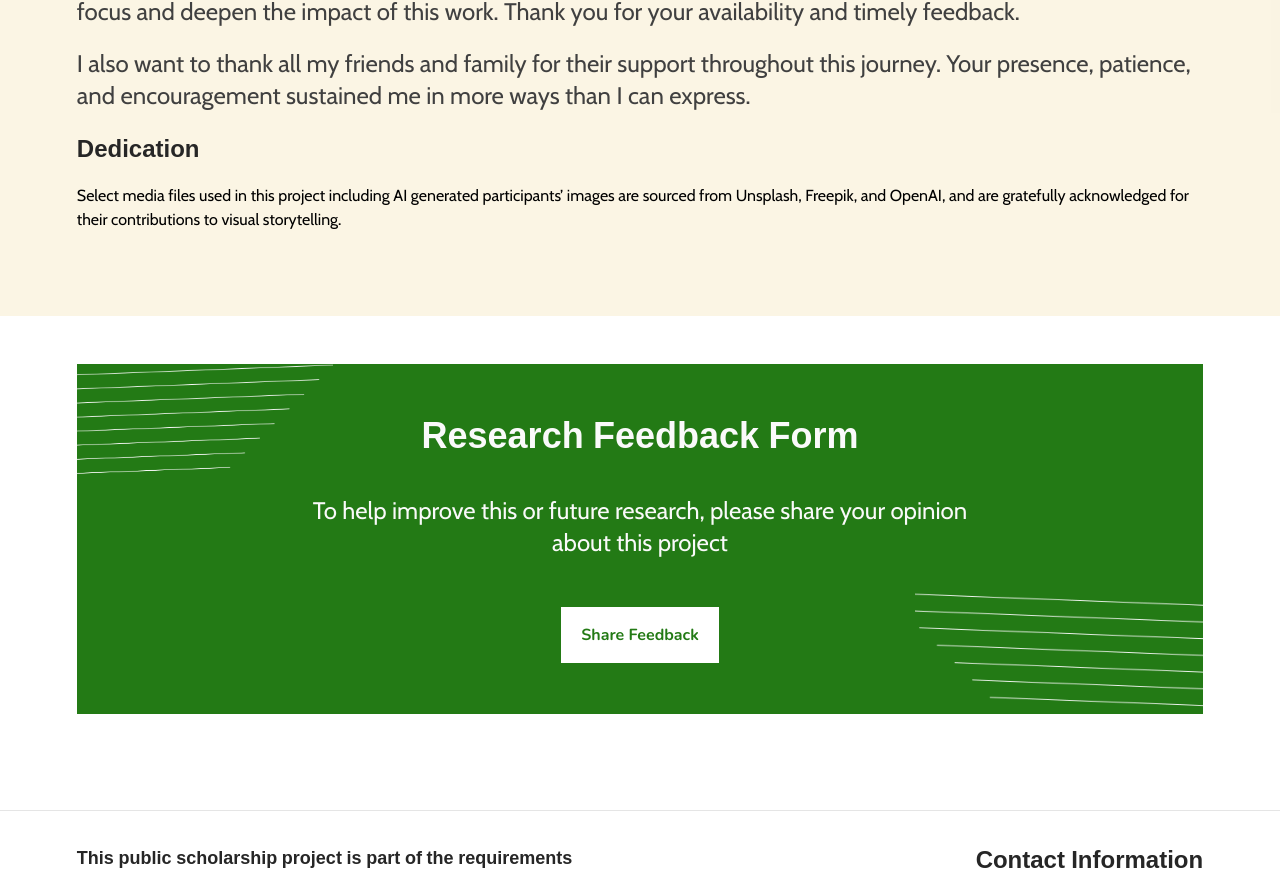
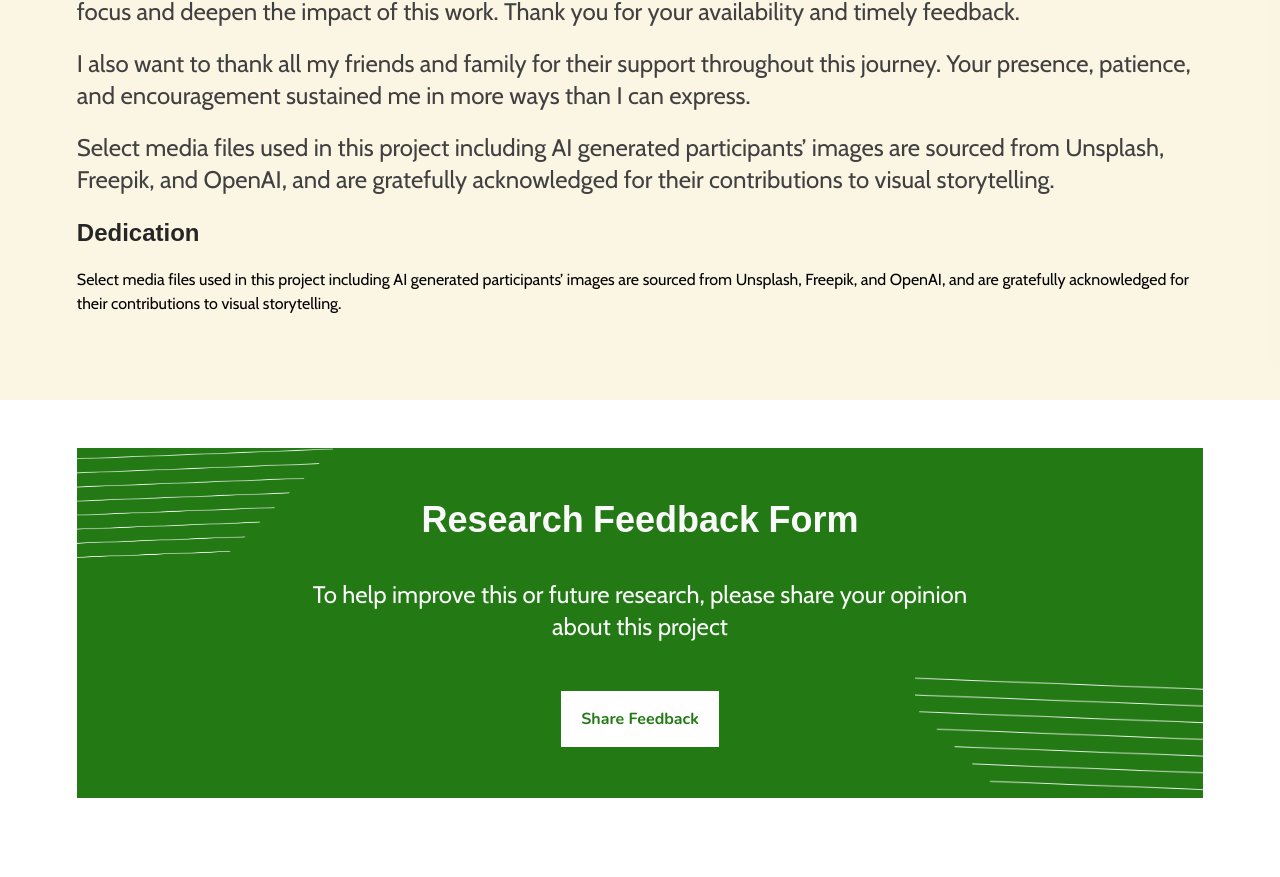
Before and after one commit to Dev-Tonia/beyond-board, a Next.js app: page /about in a window 1280 px wide. Shown: the part 2428-3305 px from the top of the page. Built offline with nearby package versions, Linux system fonts and the light colour scheme; what chartjs-plugin-datalabels would draw is missing.

Commit message:
Corrections on typos > Launch preview

```diff
--- a/src/components/about/Acknowledgements.tsx
+++ b/src/components/about/Acknowledgements.tsx
@@ -37,6 +37,12 @@ export default function Acknowledgements() {
             throughout this journey. Your presence, patience, and encouragement
             sustained me in more ways than I can express.
           </p>
+          <p className="mb-5">
+            Select media files used in this project including AI
+            generated participants’ images are sourced from Unsplash, Freepik,
+            and OpenAI, and are gratefully acknowledged for their contributions
+            to visual storytelling.
+          </p>
         </div>
         <div>
           <SixthHeading title="Dedication" textColor=" text-neutral-800" />
```
